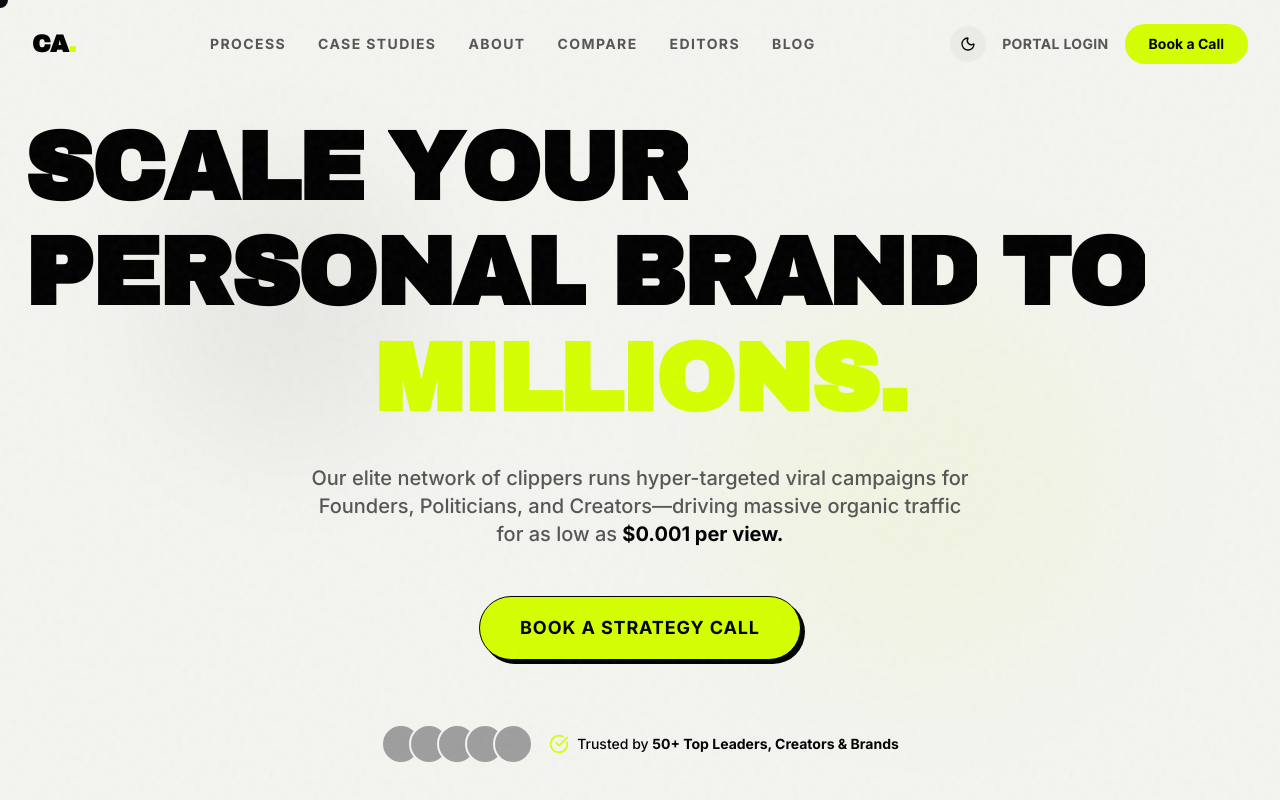
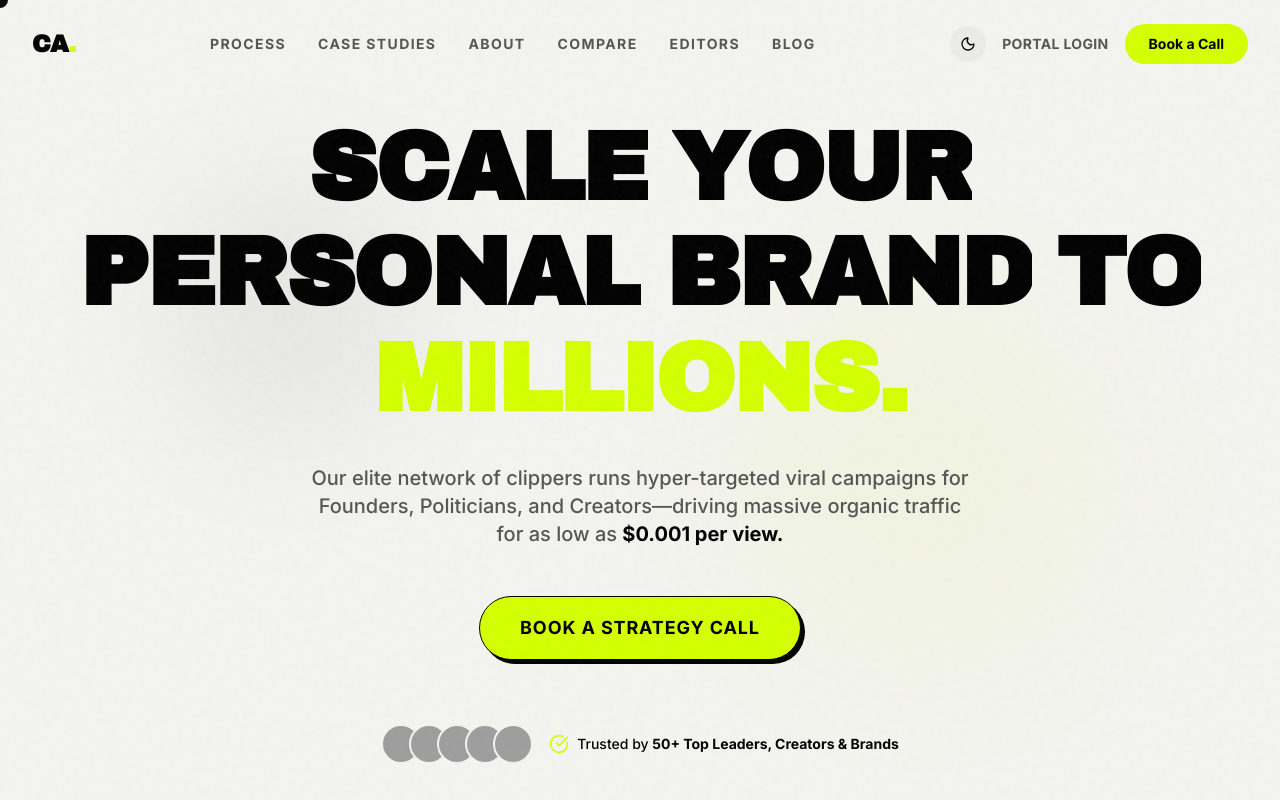
Before and after one commit to Alok00111/clip-farming, a Next.js app: page / in a window 1280 px wide. Shown: the top 800 px of the page. Built offline with nearby package versions, Linux system fonts and the light colour scheme; grey boxes are pictures that could not be loaded.

Commit message:
Fix SplitText flex layout wrapping

```diff
--- a/src/components/SplitText.tsx
+++ b/src/components/SplitText.tsx
@@ -44,12 +44,12 @@ export default function SplitText({ text, className, delay = 0 }: SplitTextProps
 
   return (
     <motion.div
-      style={{ overflow: "hidden", display: "inline-flex", flexWrap: "wrap" }}
+      style={{ display: "contents" }}
       variants={container}
       initial="hidden"
       whileInView="visible"
       viewport={{ once: true, margin: "-100px" }}
-      className={cn("gap-x-[0.25em]", className)}
+      className={className}
     >
       {words.map((word, index) => (
         <span key={index} style={{ overflow: "hidden", display: "inline-block" }}>
```
